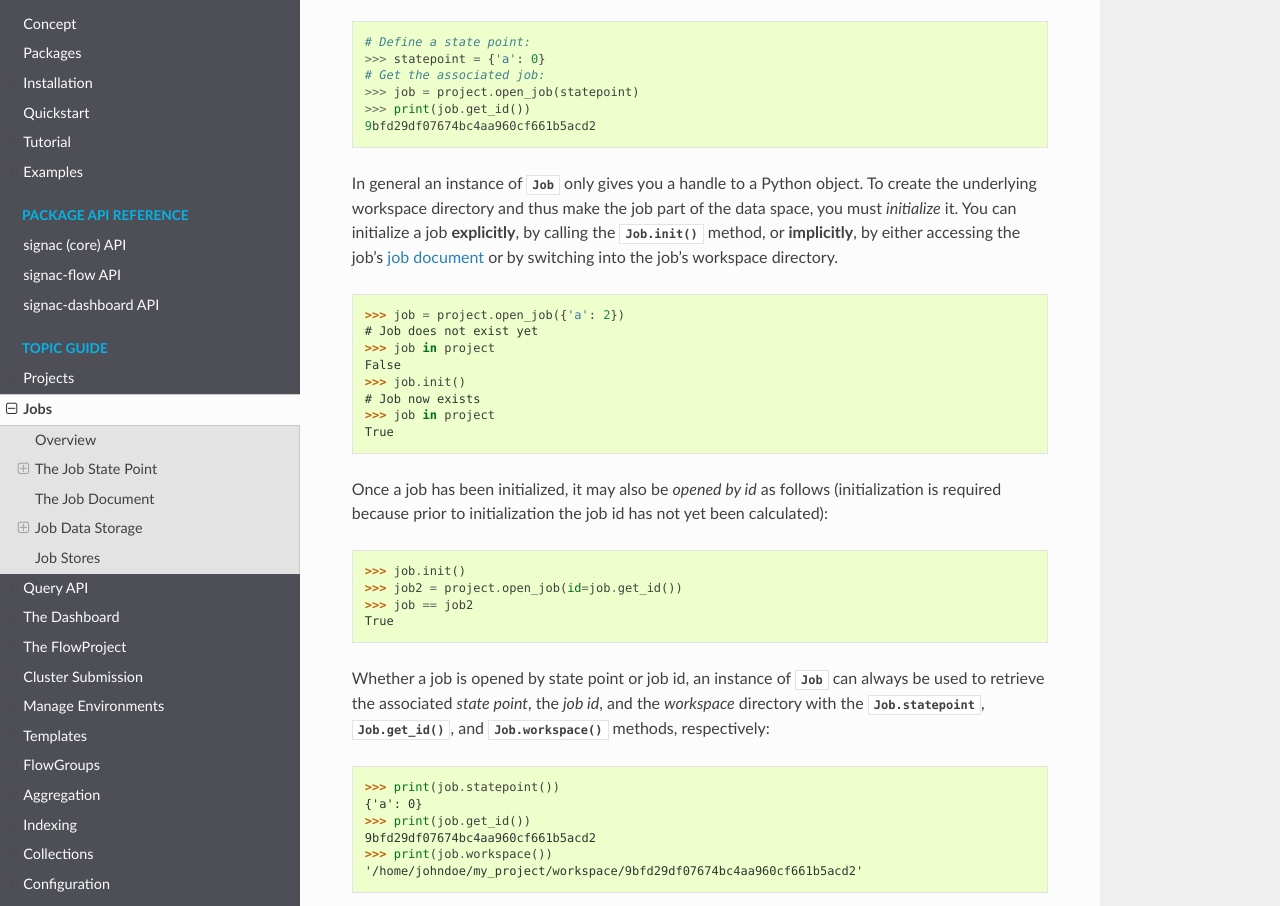
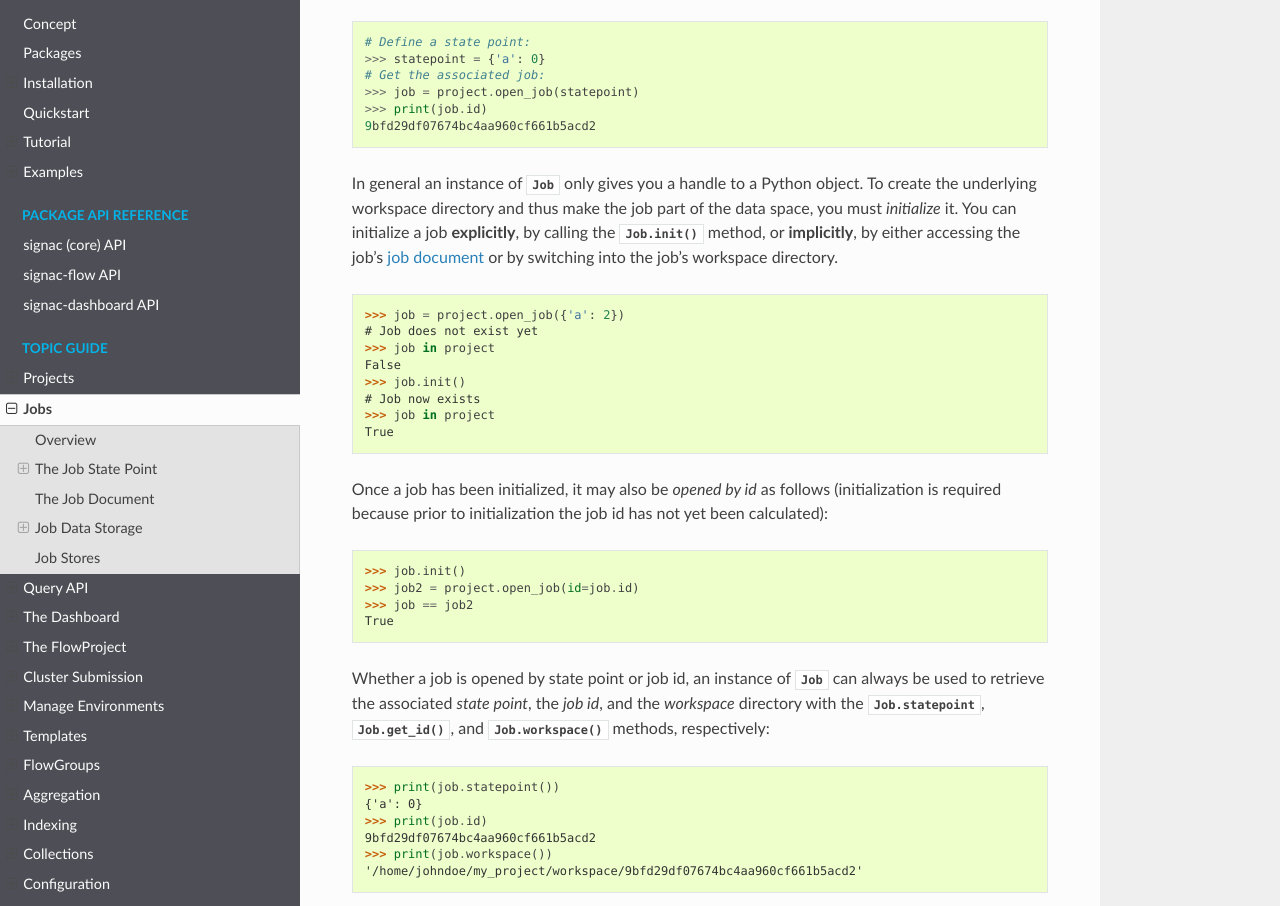
Before and after one commit to glotzerlab/signac-docs, a Sphinx documentation site: the page built from docs/source/jobs.rst, in a window 1280 px wide and 1400 px high, scrolled down 1554 px. Shown: the part 158-1064 px from the top of the window. Built offline with Sphinx 7.4.7 and the Read the Docs theme 2.0.0, drawn with Linux system fonts in a browser that asks for light colours.

Commit message:
Update examples.

```diff
--- a/docs/source/jobs.rst
+++ b/docs/source/jobs.rst
@@ -64,7 +64,7 @@ To access or modify a data point, obtain an instance of :py:class:`Job` by passi
     >>> statepoint = {'a': 0}
     # Get the associated job:
     >>> job = project.open_job(statepoint)
-    >>> print(job.get_id())
+    >>> print(job.id)
     9bfd29df07674bc4aa960cf661b5acd2
 
 
@@ -88,7 +88,7 @@ Once a job has been initialized, it may also be *opened by id* as follows (initi
 .. code-block:: python
 
     >>> job.init()
-    >>> job2 = project.open_job(id=job.get_id())
+    >>> job2 = project.open_job(id=job.id)
     >>> job == job2
     True
 
@@ -98,7 +98,7 @@ Whether a job is opened by state point or job id, an instance of :py:class:`Job`
 
     >>> print(job.statepoint())
     {'a': 0}
-    >>> print(job.get_id())
+    >>> print(job.id)
     9bfd29df07674bc4aa960cf661b5acd2
     >>> print(job.workspace())
     '/home/johndoe/my_project/workspace/9bfd29df07674bc4aa960cf661b5acd2'
```
